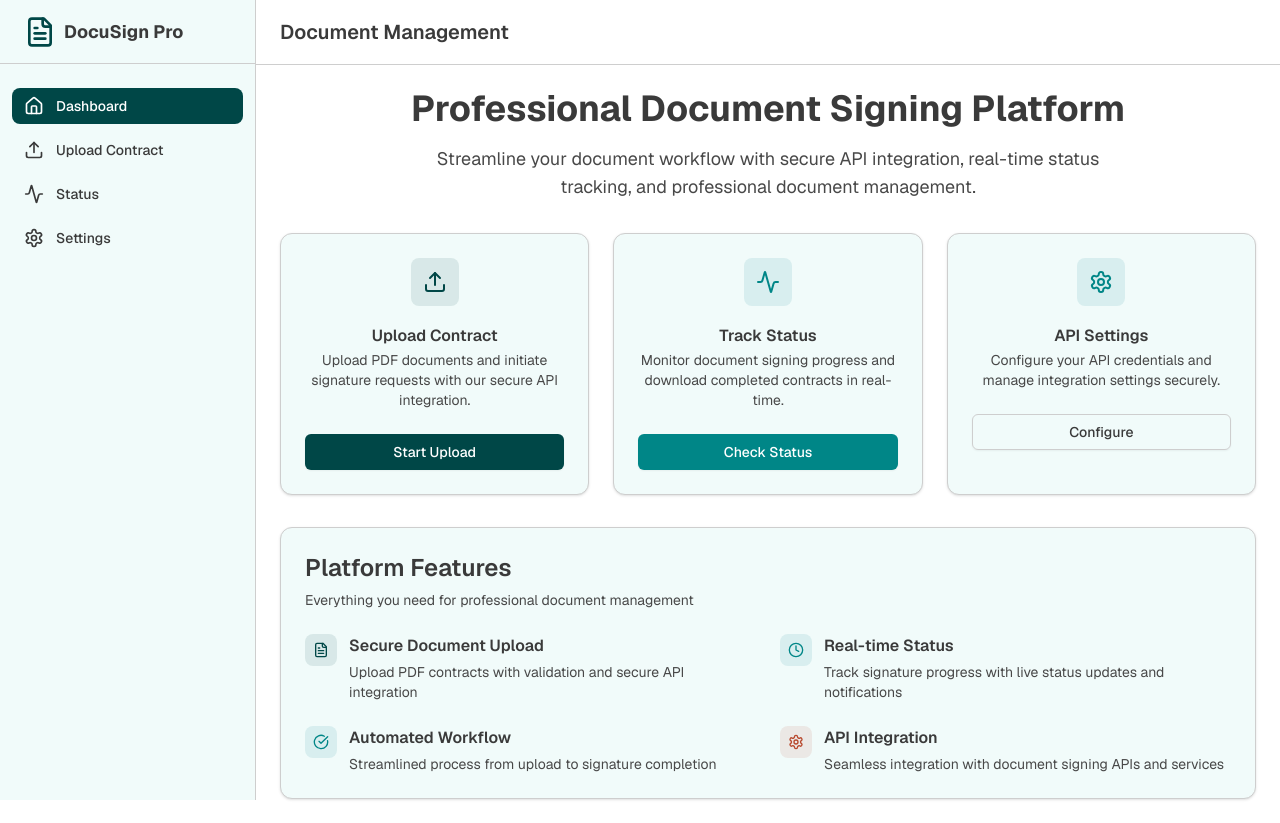
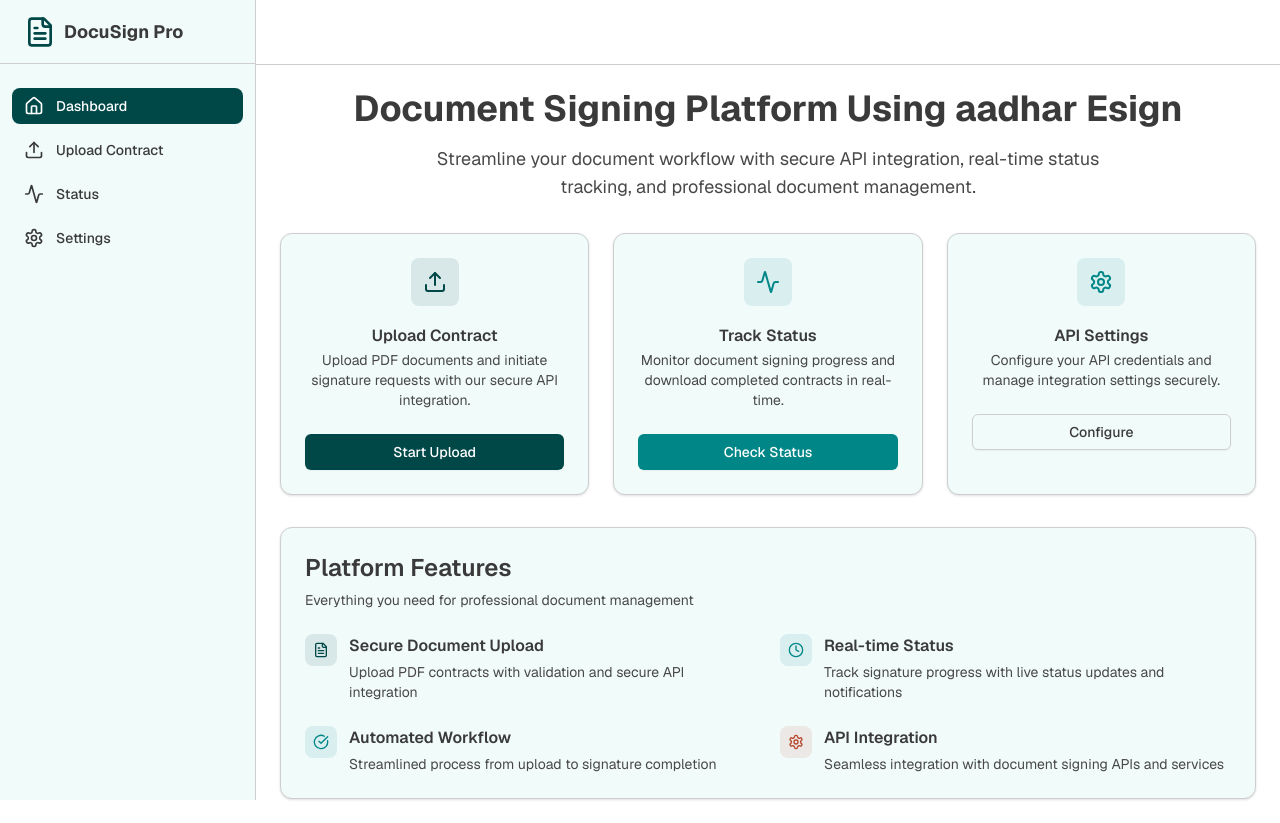
Before and after one commit to sahil-1729/MangoGiraffe_Assignment, a Next.js app: page / in a window 1280 px wide. Built offline with nearby package versions, Linux system fonts and the light colour scheme.

Commit message:
remove unnecessary text

```diff
--- a/app/layout.tsx
+++ b/app/layout.tsx
@@ -16,7 +16,6 @@ const manrope = Manrope({
 export const metadata: Metadata = {
   title: "DocuSign Dashboard - Professional Document Management",
   description: "Secure document signing and management platform for businesses",
-  generator: "v0.app",
 }
 
 export default function RootLayout({
--- a/app/page.tsx
+++ b/app/page.tsx
@@ -11,11 +11,10 @@ export default function LandingPage() {
         {/* Welcome Section */}
         <div className="text-center space-y-4">
           <h1 className="font-manrope font-bold text-4xl text-foreground text-balance">
-            Professional Document Signing Platform
+            Document Signing Platform Using aadhar Esign
           </h1>
           <p className="text-lg text-muted-foreground max-w-2xl mx-auto text-pretty">
-            Streamline your document workflow with secure API integration, real-time status tracking, and professional
-            document management.
+            Streamline your document workflow with secure API integration, real-time status tracking, and professional document management.
           </p>
         </div>
 
--- a/app/upload/page.tsx
+++ b/app/upload/page.tsx
@@ -493,7 +493,7 @@ export default function UploadPage() {
           <CardContent>
             <ol className="list-decimal list-inside space-y-2 text-sm">
               <li>Upload your PDF document and fill in the required details</li>
-              <li>Provide signer information including identifier, name, and birth year</li>
+              <li>Provide signer information including name according to your aadhar card, and birth year</li>
               <li>Copy the signature URL and share it with the signer</li>
               <li>The signer will complete the signing process on the Setu platform</li>
               <li>Use the Status page to track progress and download completed documents</li>
--- a/components/dashboard-layout.tsx
+++ b/components/dashboard-layout.tsx
@@ -83,7 +83,7 @@ export function DashboardLayout({ children }: DashboardLayoutProps) {
               <Button variant="ghost" size="sm" className="lg:hidden" onClick={() => setSidebarOpen(true)}>
                 <Menu className="h-5 w-5" />
               </Button>
-              <h1 className="font-manrope font-semibold text-xl text-foreground">Document Management</h1>
+              {/* <h1 className="font-manrope font-semibold text-xl text-foreground">Document Management</h1> */}
             </div>
 
             {/* <div className="flex items-center gap-4">
```
